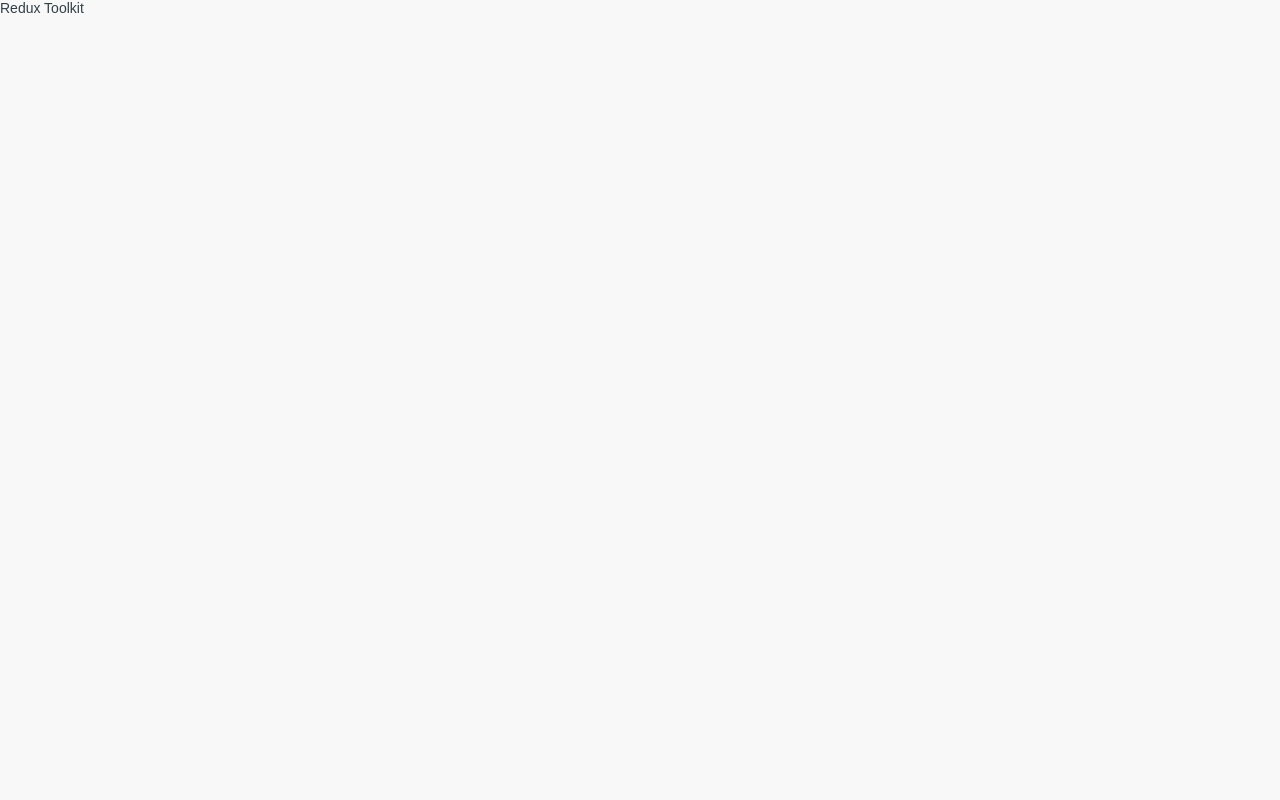
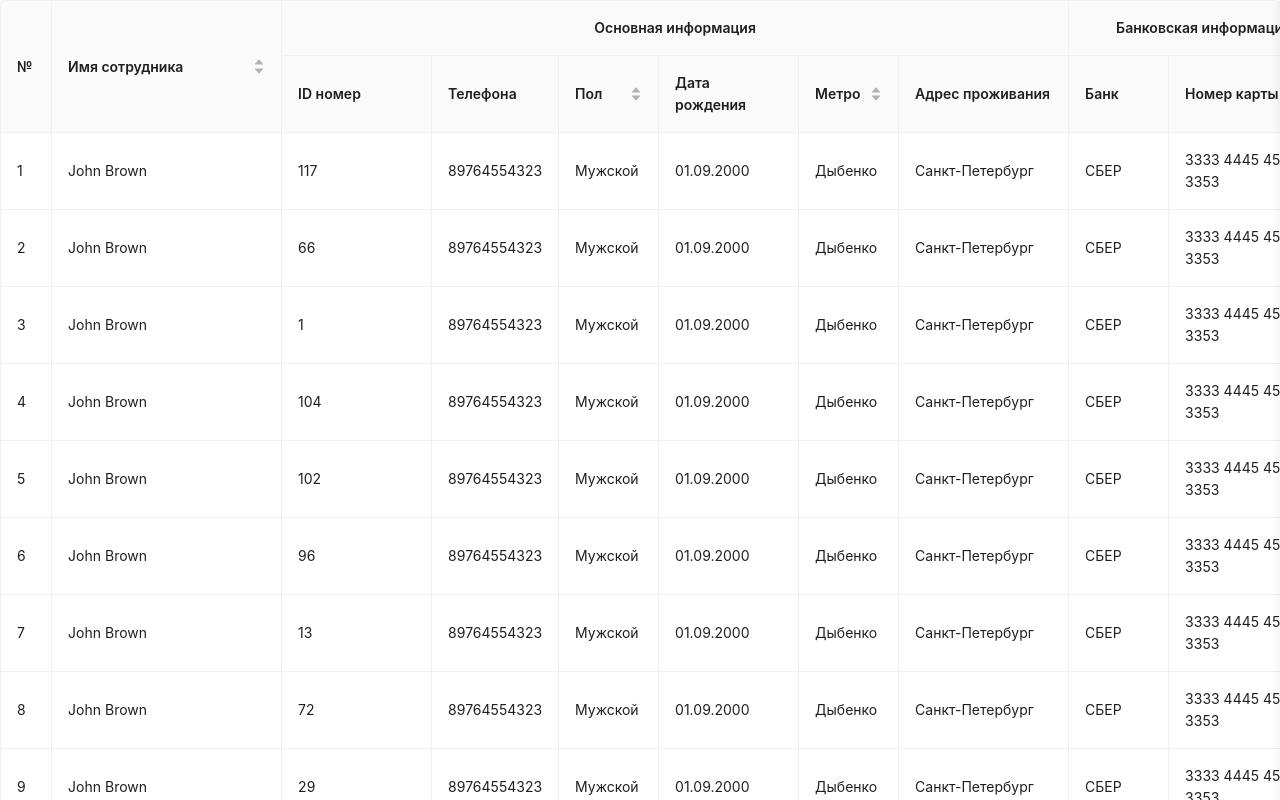
Before and after one commit to Fpsska/Employees-database-app, a React (Create React App) app: page / in a window 1280 px wide. Shown: the top 800 px of the page. Built offline with nearby package versions, Linux system fonts and the light colour scheme.

Commit message:
feat: create Table.tsx component, logic of generate data of this component, dataType interface

```diff
--- a/src/components/layout/App/App.tsx
+++ b/src/components/layout/App/App.tsx
@@ -1,4 +1,6 @@
 import React from 'react';
+
+import Table from 'components/layout/Table/Table';
 
 import './App.css';
 import 'assets/styles/style.scss';
@@ -6,7 +8,10 @@ import 'assets/styles/style.scss';
 // /. imports
 
 const App: React.FC = () => {
-    return <div className="App">Redux Toolkit</div>;
+    return (
+        <div className="App">
+            <Table />
+        </div>
+    );
 };
-
 export default App;
--- /dev/null
+++ b/src/components/layout/Table/Table.tsx
@@ -0,0 +1,294 @@
+import React from 'react';
+
+import { Table as AntTable, Pagination } from 'antd';
+
+import type { ColumnsType } from 'antd/es/table';
+
+import './table.scss';
+
+// /. imports
+
+interface dataType {
+    key: React.Key;
+    serialNumber: number;
+    name: string;
+    id: number;
+    phone: string;
+    gender: string;
+    birthday: string;
+    subway: string;
+    address: string;
+    //
+    bank: string;
+    cardNum: string;
+    //
+    citizenship: string;
+    passport: string;
+    passportProvider: string;
+    validity: string;
+    birthplace: string;
+    residencePlace: string;
+    patent: string;
+    SNILS: string;
+    TIL: string;
+    medicalBook: string;
+    //
+    position: string;
+    subdivision: string;
+    decision: string;
+    sourse: string;
+    date: string;
+    note: string;
+    //
+}
+
+const columns: ColumnsType<dataType> = [
+    {
+        title: '№',
+        dataIndex: 'serialNumber',
+        width: 50
+    },
+    {
+        title: 'Имя сотрудника',
+        dataIndex: 'name',
+        key: 'name',
+        width: 230,
+        sorter: (a, b) => a.name.localeCompare(b.name)
+    },
+    {
+        title: 'Основная информация',
+        children: [
+            {
+                title: 'ID номер',
+                dataIndex: 'id',
+                key: 'id',
+                width: 150
+            },
+            {
+                title: 'Телефона',
+                dataIndex: 'phone',
+                key: 'phone',
+                width: 120
+            },
+            {
+                title: 'Пол',
+                dataIndex: 'gender',
+                key: 'gender',
+                sorter: (a, b) => a.gender.localeCompare(b.gender),
+                width: 100
+            },
+            {
+                title: 'Дата рождения',
+                dataIndex: 'birthday',
+                key: 'birthday',
+                width: 140
+            },
+            {
+                title: 'Метро',
+                dataIndex: 'subway',
+                key: 'subway',
+                sorter: (a, b) => a.subway.localeCompare(b.subway),
+                width: 100
+            },
+            {
+                title: 'Адрес проживания',
+                dataIndex: 'address',
+                key: 'address',
+                width: 170
+            }
+        ]
+    },
+    // /. Основная информация
+    {
+        title: 'Банковская информация',
+        children: [
+            {
+                title: 'Банк',
+                dataIndex: 'bank',
+                key: 'bank',
+                width: 100
+            },
+            {
+                title: 'Номер карты',
+                dataIndex: 'cardNum',
+                key: 'cardNum',
+                width: 170
+            }
+        ]
+    },
+    // /. Банковская информация
+    {
+        title: 'Документы сотрудника',
+        children: [
+            {
+                title: 'Гражданство',
+                dataIndex: 'citizenship',
+                key: 'citizenship',
+                sorter: (a, b) => a.citizenship.localeCompare(b.citizenship),
+                width: 130
+            },
+            {
+                title: 'Паспорт',
+                dataIndex: 'passport',
+                key: 'passport',
+                width: 120
+            },
+            {
+                title: 'Кем выдан',
+                dataIndex: 'passportProvider',
+                key: 'passportProvider',
+                width: 150
+            },
+            {
+                title: 'Срок действия',
+                dataIndex: 'validity',
+                key: 'validity',
+                width: 130
+            },
+            {
+                title: 'Место рождения',
+                dataIndex: 'birthplace',
+                key: 'birthplace',
+                width: 160
+            },
+            {
+                title: 'Адрес прописки',
+                dataIndex: 'residencePlace',
+                key: 'residencePlace',
+                width: 150
+            },
+            {
+                title: 'Патент',
+                dataIndex: 'patent',
+                key: 'patent',
+                sorter: (a, b) => a.patent.localeCompare(b.patent),
+                width: 150
+            },
+            {
+                title: 'СНИЛС',
+                dataIndex: 'SNILS',
+                key: 'SNILS',
+                width: 160
+            },
+            {
+                title: 'ИНН',
+                dataIndex: 'TIL',
+                key: 'TIL',
+                width: 150
+            },
+            {
+                title: 'Мед.книжка',
+                dataIndex: 'medicalBook',
+                key: 'medicalBook',
+                width: 200
+            }
+        ]
+    },
+    // /. Документы сотрудника
+    {
+        title: 'Информация от HR',
+        children: [
+            {
+                title: 'Должность',
+                dataIndex: 'position',
+                key: 'position',
+                sorter: (a, b) => a.position.localeCompare(b.position),
+                width: 120
+            },
+            {
+                title: 'Подразделение',
+                dataIndex: 'subdivision',
+                key: 'subdivision',
+                sorter: (a, b) => a.subdivision.localeCompare(b.subdivision),
+                width: 150
+            },
+            {
+                title: 'Решение',
+                dataIndex: 'decision',
+                key: 'decision',
+                sorter: (a, b) => a.decision.localeCompare(b.decision),
+                width: 130
+            },
+            {
+                title: 'Источник',
+                dataIndex: 'sourse',
+                key: 'sourse',
+                width: 130
+            },
+            {
+                title: 'Дата',
+                dataIndex: 'date',
+                key: 'date',
+                width: 130
+            },
+            {
+                title: 'Примечание',
+                dataIndex: 'note',
+                key: 'note',
+                width: 220
+            }
+        ]
+    }
+    // /. Информация от HR
+];
+
+const data: dataType[] = [];
+for (let i = 0; i < 88; i++) {
+    data.push({
+        key: i,
+        serialNumber: i + 1,
+        id: Math.floor(Math.random() * 125),
+        name: 'John Brown',
+        phone: '89764554323',
+        gender: 'Мужской',
+        birthday: '01.09.2000',
+        subway: 'Дыбенко',
+        address: 'Санкт-Петербург',
+        //
+        bank: 'СБЕР',
+        cardNum: '3333 4445 4532 3353',
+        //
+        citizenship: 'РФ',
+        passport: '4565 567887',
+        passportProvider: 'ТП 44 по СПб и Лен обл',
+        validity: '12.09.2024',
+        birthplace: 'Казахстан',
+        residencePlace: 'Наставников 15 к2 кв33',
+        patent: 'Регистрация',
+        SNILS: '111-345-344 11',
+        TIL: '354790582525',
+        medicalBook: '-',
+        //
+        position: 'Бригадир',
+        subdivision: 'В2В',
+        decision: 'Принят',
+        sourse: 'hh',
+        date: '12.09.2022',
+        note: 'карта на Максима Вилина'
+    });
+}
+
+const Table: React.FC = () => {
+    return (
+        <>
+            <AntTable
+                columns={columns}
+                dataSource={data}
+                bordered
+                size="large"
+                scroll={{ x: 'max-content', y: 'none' }}
+                pagination={false}
+            />
+            <Pagination
+                total={data.length}
+                showTotal={(total, range) =>
+                    `${range[0]}-${range[1]} of ${total} items`
+                }
+                defaultPageSize={10}
+                defaultCurrent={1}
+            />
+        </>
+    );
+};
+
+export default Table;
```
Also changed, not shown: src/components/layout/Table/table.scss (added).
